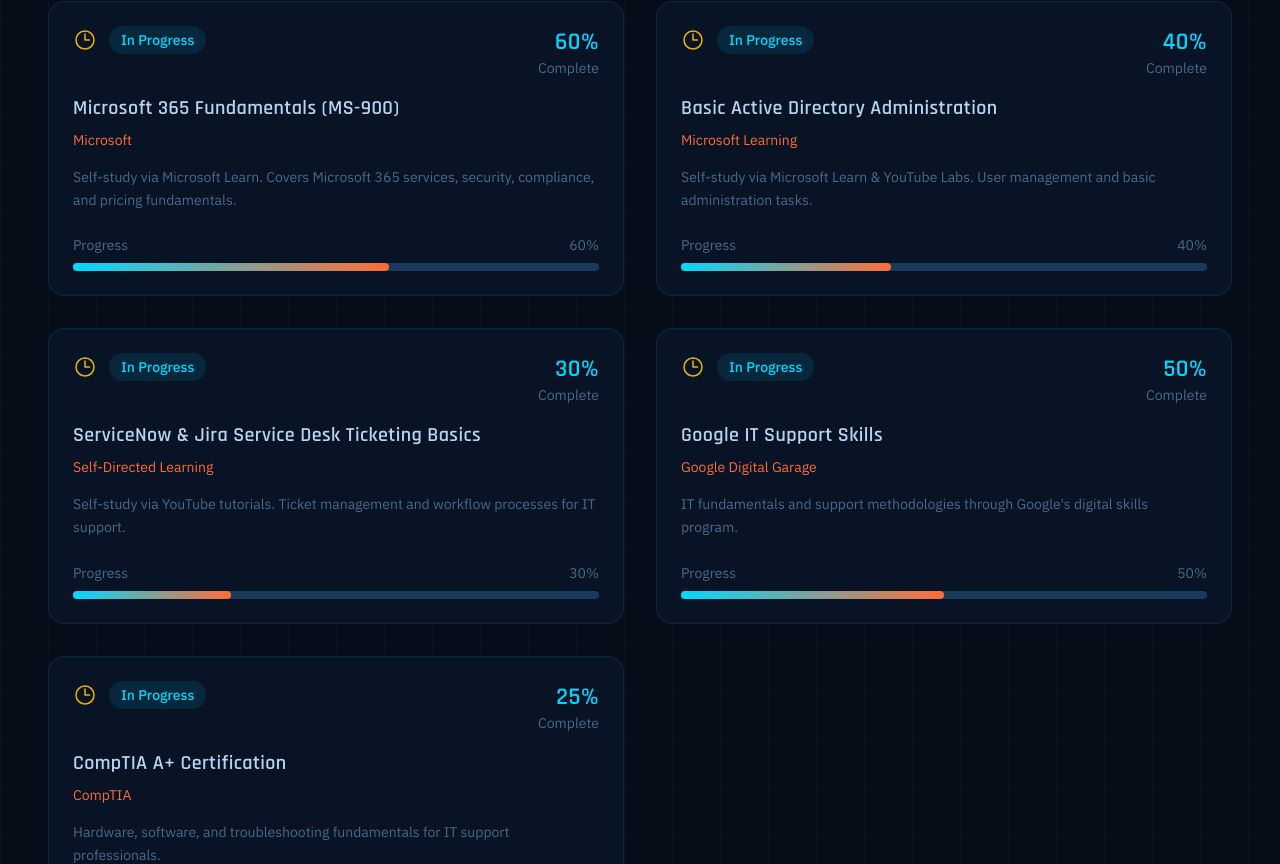
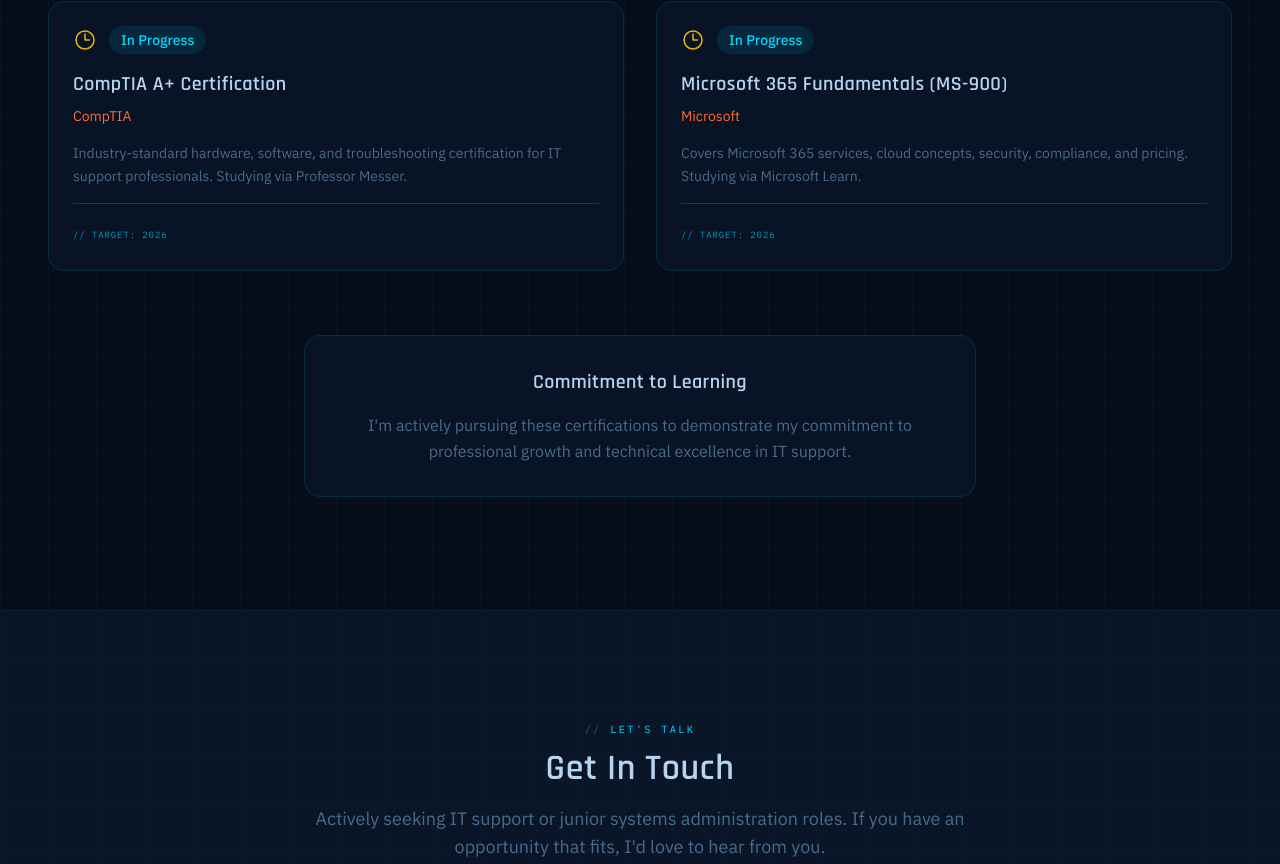
Before and after one commit to peterkey/portfolio-website, a Next.js app: page / in a window 1280 px wide. Shown: the part 9336-10200 px from the top of the page. Built offline with nearby package versions, Linux system fonts and the light colour scheme.

Commit message:
feat(04-02): reduce Certifications to two entries with target year display
- Replace 5 cert entries with CompTIA A+ and MS-900 only
- Add targetDate field to interface, remove progress field
- Remove percentage badge JSX and progress bar JSX
- Add // TARGET: 2026 mono label per NOC design system

```diff
--- a/src/app/components/CertificationsSection.tsx
+++ b/src/app/components/CertificationsSection.tsx
@@ -11,46 +11,25 @@
   issuer: string;
   status: string;
   date?: string;
-  progress?: number;
+  targetDate?: string;
   description: string;
 }
 
 const CertificationsSection = () => {
   const certifications: Certification[] = [
     {
+      name: "CompTIA A+ Certification",
+      issuer: "CompTIA",
+      status: "in-progress",
+      targetDate: "2026",
+      description: "Industry-standard hardware, software, and troubleshooting certification for IT support professionals. Studying via Professor Messer."
+    },
+    {
       name: "Microsoft 365 Fundamentals (MS-900)",
       issuer: "Microsoft",
       status: "in-progress",
-      progress: 60,
-      description: "Self-study via Microsoft Learn. Covers Microsoft 365 services, security, compliance, and pricing fundamentals."
-    },
-    {
-      name: "Basic Active Directory Administration",
-      issuer: "Microsoft Learning",
-      status: "in-progress",
-      progress: 40,
-      description: "Self-study via Microsoft Learn & YouTube Labs. User management and basic administration tasks."
-    },
-    {
-      name: "ServiceNow & Jira Service Desk Ticketing Basics",
-      issuer: "Self-Directed Learning",
-      status: "in-progress",
-      progress: 30,
-      description: "Self-study via YouTube tutorials. Ticket management and workflow processes for IT support."
-    },
-    {
-      name: "Google IT Support Skills",
-      issuer: "Google Digital Garage",
-      status: "in-progress",
-      progress: 50,
-      description: "IT fundamentals and support methodologies through Google's digital skills program."
-    },
-    {
-      name: "CompTIA A+ Certification",
-      issuer: "CompTIA",
-      status: "in-progress",
-      progress: 25,
-      description: "Hardware, software, and troubleshooting fundamentals for IT support professionals."
+      targetDate: "2026",
+      description: "Covers Microsoft 365 services, cloud concepts, security, compliance, and pricing. Studying via Microsoft Learn."
     }
   ];
 
@@ -119,30 +98,17 @@
                     {getStatusText(cert.status)}
                   </span>
                 </div>
-                {cert.progress && (
-                  <div className="text-right">
-                    <div className="text-2xl font-bold text-[#00D9FF] font-heading">{cert.progress}%</div>
-                    <div className="text-sm text-trueAutumn-textSecondaryDark font-body">Complete</div>
-                  </div>
-                )}
               </div>
 
               <h3 className="text-xl font-semibold text-trueAutumn-textDark mb-2 font-heading">{cert.name}</h3>
               <p className="text-[#FF6B35] text-sm mb-4 font-body">{cert.issuer}</p>
               <p className="text-trueAutumn-textSecondaryDark text-sm font-body leading-relaxed">{cert.description}</p>
 
-              {cert.progress && (
-                <div className="mt-6">
-                  <div className="flex justify-between text-sm text-trueAutumn-textSecondaryDark mb-2 font-body">
-                    <span>Progress</span>
-                    <span>{cert.progress}%</span>
-                  </div>
-                  <div className="w-full bg-[#1A3A5C] rounded-full h-2">
-                    <div
-                      className="bg-gradient-to-r from-[#00D9FF] to-[#FF6B35] h-2 rounded-full transition-all duration-500"
-                      style={{ width: `${cert.progress}%` }}
-                    />
-                  </div>
+              {cert.targetDate && (
+                <div className="mt-4 pt-4 border-t border-[#1A3A5C]">
+                  <span className="font-mono text-[9px] text-[#00D9FF] tracking-widest uppercase opacity-70">
+                    // TARGET: {cert.targetDate}
+                  </span>
                 </div>
               )}
             </motion.div>
```
